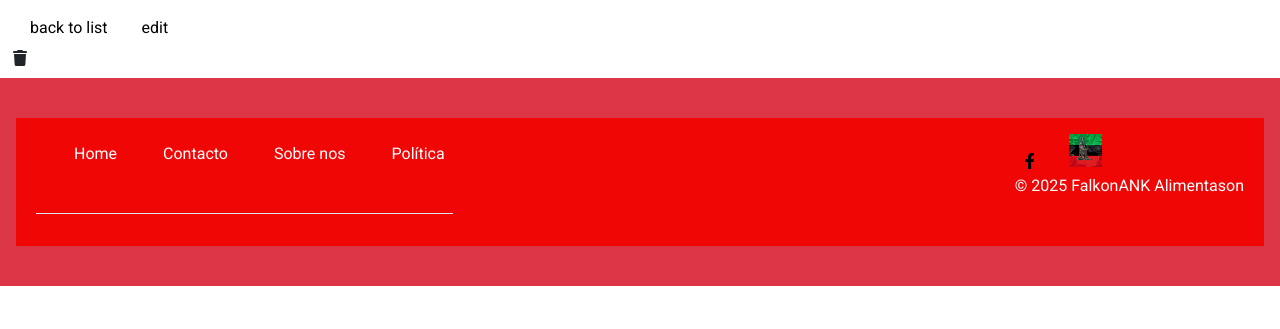
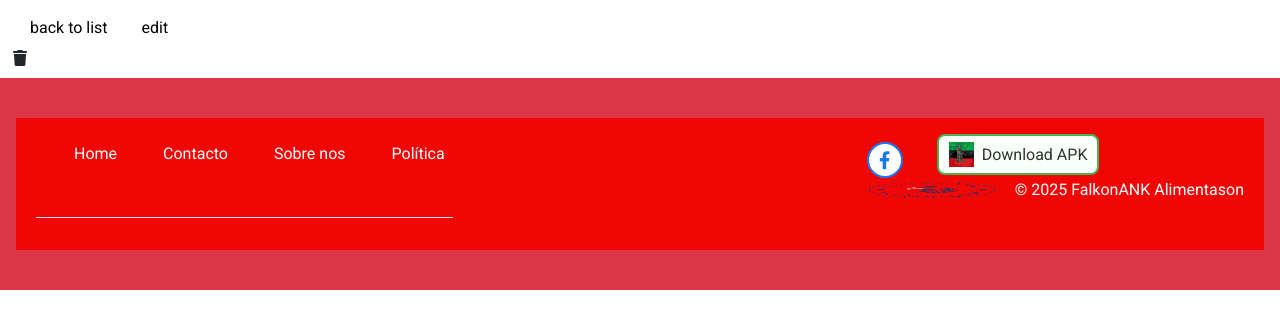
Before and after one commit to ImuPer/FalkonANK_web, a Symfony app: template templates/basket/show.html.twig in a window 1280 px wide. Shown: the part 287-616 px from the top of the page. Run offline with Twig, Linux system fonts and the light colour scheme; the template is opened without the code that fills it, so the values that code supplies are empty; some libraries are stand-ins or nearby versions.

Commit message:
Ajout de l'actualisation2 de footear

```diff
--- a/templates/layout/footear.html.twig
+++ b/templates/layout/footear.html.twig
@@ -29,15 +29,30 @@
 				</ul>
 
 				<ul class="i_footear">
-					<a class="link .facebook" href="https://www.facebook.com/profile.php?id=61577545040892&sk=about_privacy_and_legal_info">
+					<a class="link facebook" href="https://www.facebook.com/profile.php?id=61577545040892&sk=about_privacy_and_legal_info" target="_blank" style="display: inline-flex; align-items: center; justify-content: center;
+														          width: 36px; height: 36px; text-decoration: none;
+														          border: 2px solid #1877F2; border-radius: 50%;
+														          background-color: #ffffff; color: #1877F2;
+														          font-size: 18px; transition: background-color 0.3s, color 0.3s;">
+
 						<i class="fab fa-facebook-f"></i>
 					</a>
-          {# <br> #}
+
+					{# <br> #}
 					{# <a class="link .intagram" href=""><i class="fab fa-instagram"></i></a> #}
-					<a href="/downloads/imuhotepuvideos/app-imuhotepu-videos.apk" download style="display: inline-flex; align-items: center; text-decoration: none;">
-						<img class="logo" src="{{ asset('image/icon/appstore.png') }}" alt="Logo Imuhotepu" style="width: 33px; height: 33px; margin-right: 8px;">
+					<a href="/downloads/imuhotepuvideos/app-imuhotepu-videos.apk" download style="display: inline-flex; align-items: center; text-decoration: none;
+																					          border: 2px solid #4CAF50; border-radius: 8px; padding: 6px 10px;
+																					          background-color: #f9fff9; color: #333; transition: 0.3s;">
+
+						<img class="logo" src="{{ asset('image/icon/appstore.png') }}" alt="Logo Imuhotepu" style="width: 25px; height: 25px; margin-right: 8px;">
+						<span style="font-weight: 500;">Download APK</span>
 					</a>
-					<p class="text-center text-white">© 2025 FalkonANK Alimentason</p>
+
+					<p class="text-center text-white" style="display: flex; align-items: center; justify-content: center; gap: 8px;">
+						<img class="logo" src="{{ asset('image/FalkonANK/logo-transparent-png.png') }}" alt="Logo FalkonANK" style="height: 20px;">
+						© 2025 FalkonANK Alimentason
+					</p>
+
 				</ul>
 			</footer>
 
```
